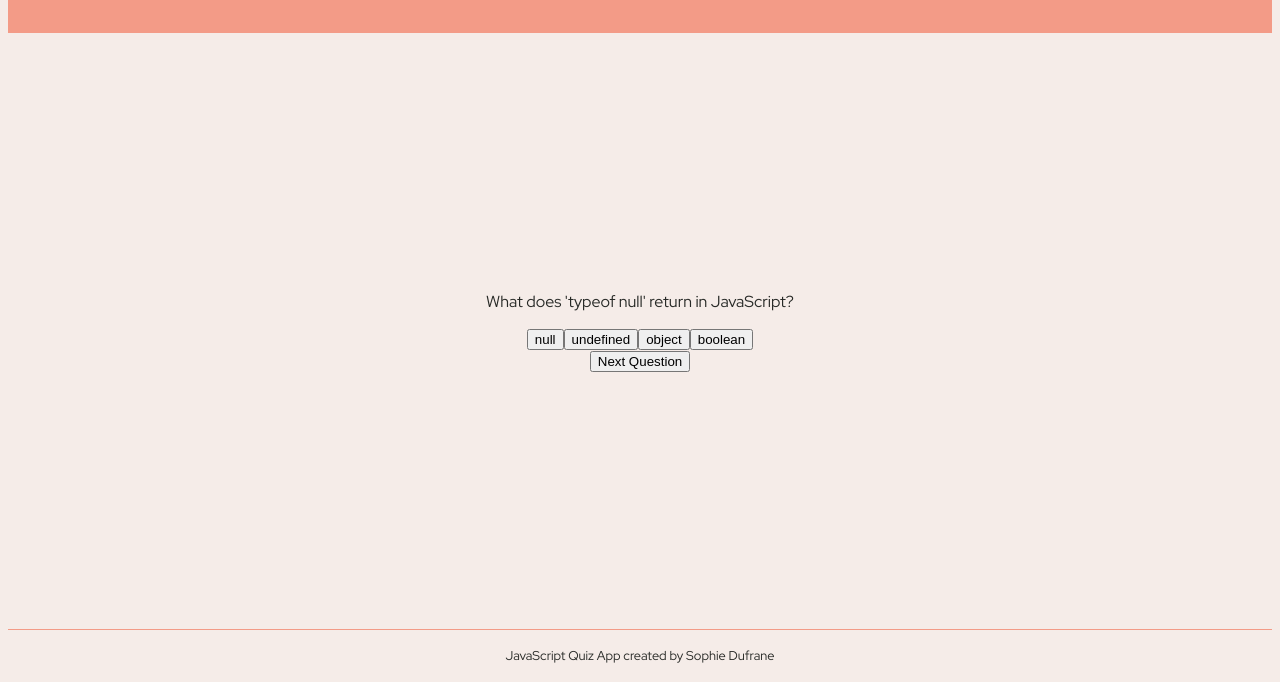
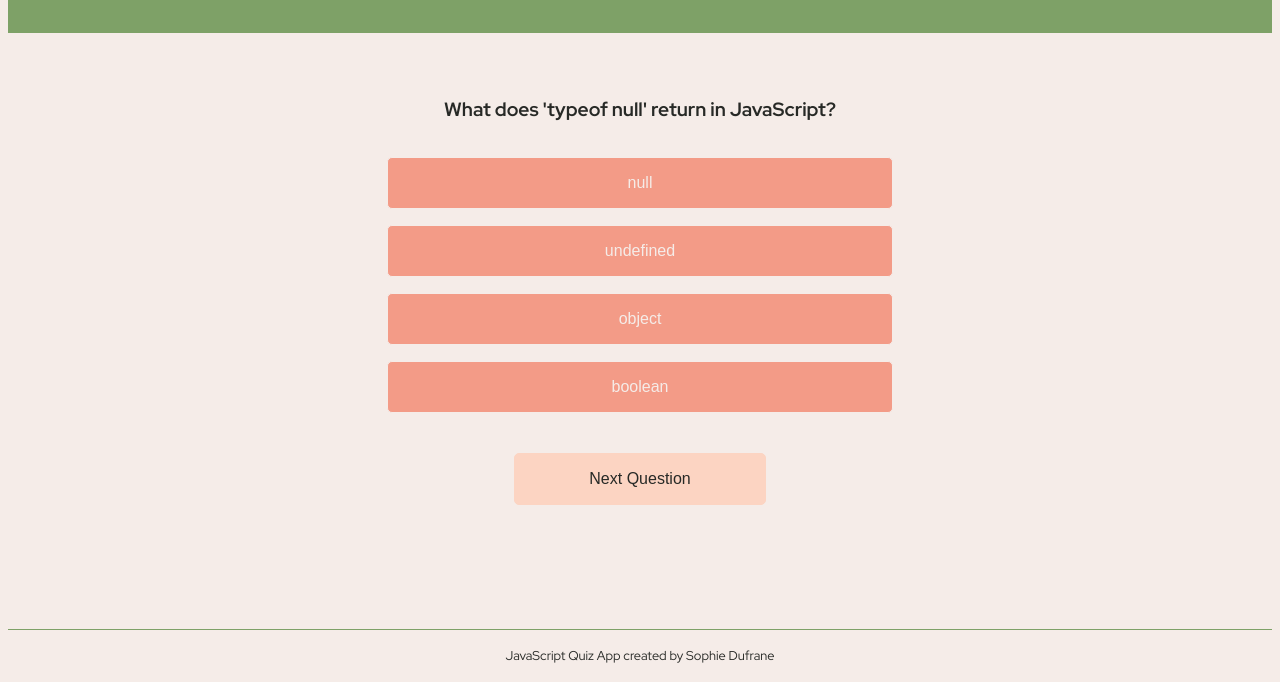
Before and after one commit to SophieDufrane/js-quiz, a plain HTML site: page index.html in a window 1280 px wide. Shown: the part 126-808 px from the top of the page. Drawn offline with Linux system fonts and the light colour scheme; a web font is replaced by a local one.

Commit message:
Add CSS styling: buttons, refine colour palette

```diff
--- a/css/styles.css
+++ b/css/styles.css
@@ -10,9 +10,10 @@
   --color-bg: #f5ece8;
   --color-green: #7ea167;
   --color-orange: #f39b87;
-  --color-pale-orange: #fbcbb5;
+  --color-pale-orange: #fcd4c2;
 }
 
+/* ---------------- General styles ---------------- */
 html,
 body {
   height: 100%;
@@ -36,7 +37,7 @@ main {
 }
 
 header {
-  background-color: var(--color-orange);
+  background-color: var(--color-green);
   font-family: var(--font-title);
   font-size: 1.5rem;
   color: var(--color-bg);
@@ -46,10 +47,65 @@ header {
 footer {
   font-size: 0.8rem;
   padding: 0.3rem;
-  border-top: var(--color-orange) 1px solid;
+  border-top: var(--color-green) 1px solid;
 }
 
 footer a {
   color: var(--color-text);
   text-decoration: none;
 }
+
+button {
+  border: 1px solid;
+  border-radius: 5px;
+  padding: 1rem;
+  font-size: 1rem;
+  cursor: pointer;
+  transition: color 0.2s;
+}
+
+/* ---------------- Specific styles ---------------- */
+#quiz-container {
+  display: flex;
+  flex-direction: column;
+  align-items: center;
+  gap: 1rem;
+  width: 100%;
+}
+
+#question {
+  font-size: 1.2rem;
+  font-weight: bold;
+}
+
+#options-container {
+  display: flex;
+  flex-direction: column;
+  align-items: center;
+  gap: 1rem;
+  width: 40%;
+}
+
+.option-button {
+  background-color: var(--color-orange);
+  width: 100%;
+  color: var(--color-bg);
+}
+
+.option-button:hover {
+  background-color: var(--color-green);
+  color: var(--color-bg);
+}
+
+#next-question {
+  background-color: var(--color-pale-orange);
+  border-color: var(--color-pale-orange); /* ton sur ton */
+  width: 20%;
+  margin-top: 1.5rem;
+  color: var(--color-text);
+}
+
+#next-question:hover {
+  background-color: transparent;
+  border: var(--color-green) 1px solid;
+}
--- a/js/script.js
+++ b/js/script.js
@@ -32,6 +32,7 @@ function displayQuestion() {
   questions[currentIndex].options.forEach((option) => {
     // Loop through each option for the current question
     const button = document.createElement("button"); // Create a new list item element for each option
+    button.classList.add("option-button"); // Add a class to the list item for styling purposes
     button.textContent = option; // Set the text content of the list item to the option text
     button.addEventListener("click", checkAnswer); // Add a click event listener to the list item to check the answer when clicked
     optionsText.appendChild(button); // Append the list item to the options list in the HTML
```
